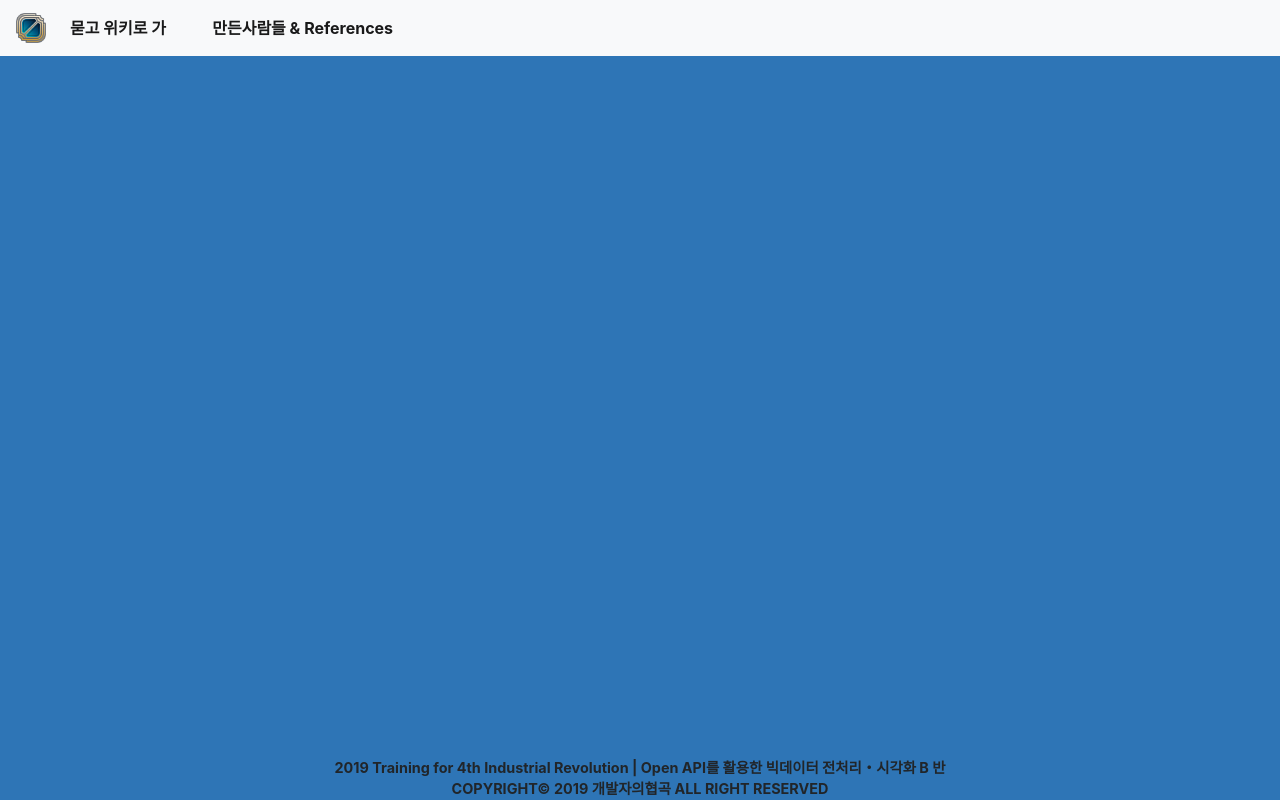
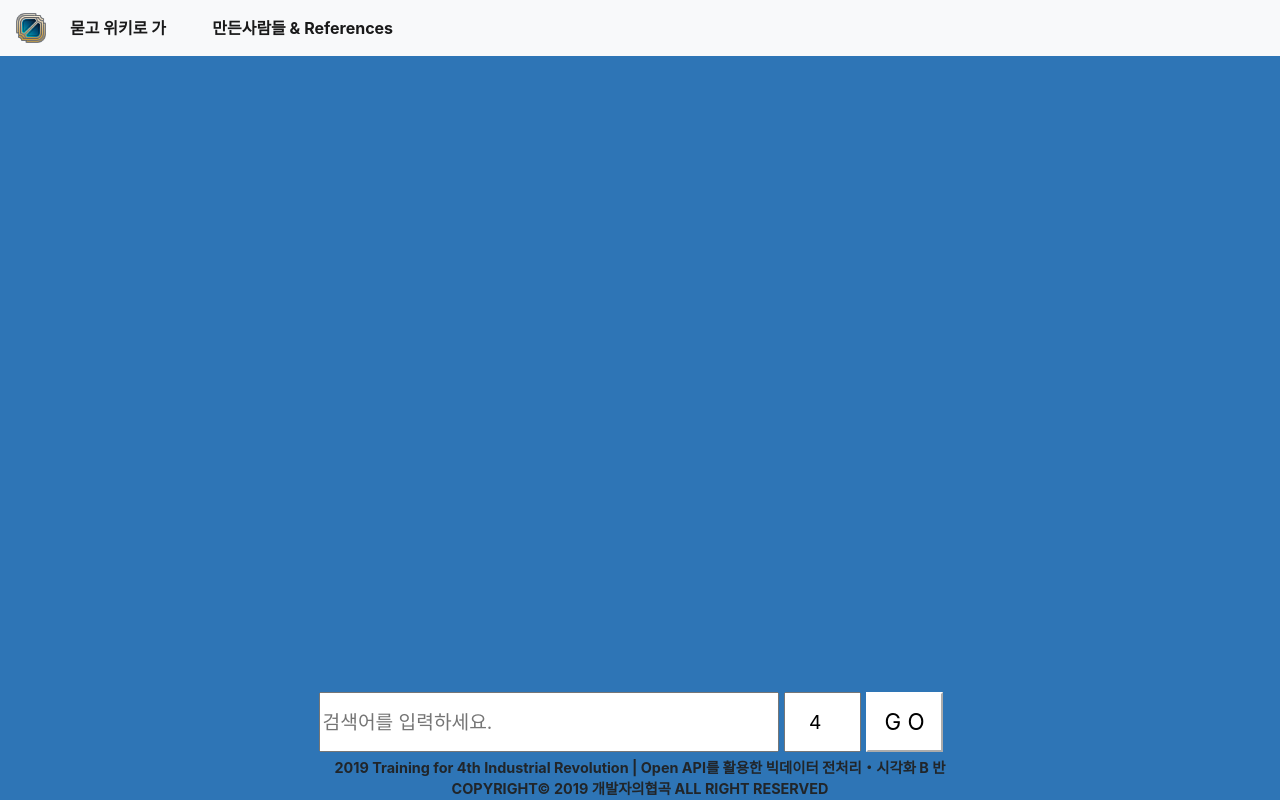
Before and after one commit to Q3333/Ask_and_Wiki, a Django app: template project/Ask_Wiki/templates/Ask_Wiki/mindmap.html in a window 1280 px wide. Run offline with Django 3.2, Linux system fonts and the light colour scheme; the template is opened without the code that fills it, so the values that code supplies are empty; some libraries are stand-ins or nearby versions.

Commit message:
마인드맵에서 검색

```diff
--- a/project/Ask_Wiki/static/Ask_Wiki/css/mindmap.css
+++ b/project/Ask_Wiki/static/Ask_Wiki/css/mindmap.css
@@ -10,6 +10,10 @@ svg{
   display:none;
 }
 */
+body.js-mindmap-active {
+  min-height: 100vh;
+}
+
 .js-mindmap-active a.node {
   background: #fff ;
   border: 1px solid #f0f0f0;
@@ -88,3 +92,52 @@ background:#8B0000;
   position:absolute; top:100px; left:100px; text-align:center;
   border:2px solid #000;
 }
+
+
+
+
+.mindmap-form-div{
+  width: 100%;
+  margin-left: 17%;
+  position:fixed;
+  bottom:40px;
+}
+.mindmap-form-inline{
+  width:60%;
+}
+.form-group-text{
+  width: 60%;
+  float: left;
+  margin-right: 0px!important;
+}
+.form-group-num{
+  width:10%;
+  float: left;
+  height:60px;
+  margin-left: 5px;
+}
+.form-group-btn{
+  float: left;
+  margin-left: 20px;
+  width:10%;
+}
+.input-num{
+  height:60px;
+  font-size: 1.2em;
+  text-align: center;
+  width: 100%;
+}
+
+#text1{
+  width:100%;
+  height:60px;
+  font-size: 1.2em;
+}
+#mindmap-search-btn{
+  width:100%;
+  height:60px;
+  font-size:1.4rem;
+  color: black;
+  background-color: white;
+  border-color: white;
+}
--- a/project/Ask_Wiki/static/Ask_Wiki/js/mindmap.js
+++ b/project/Ask_Wiki/static/Ask_Wiki/js/mindmap.js
@@ -85,7 +85,7 @@
 
         ///////////////////////////////////////////////////////////////////////////
         this.el.hover(function(){
-            $('#pop').show();
+
             $('#pop-title').text(this.text);
             //$('#pop-text').text();// html에서 ?
 
@@ -100,6 +100,11 @@
             }else{
                 $('#pop-text').text('')
             }
+            if($('#pop-text').text() == ""){
+                $('#pop-text').text('aaaaaaaaaaaaa')
+            }
+
+            $('#pop').show();
 
         });
 
--- a/project/Ask_Wiki/templates/Ask_Wiki/mindmap.html
+++ b/project/Ask_Wiki/templates/Ask_Wiki/mindmap.html
@@ -62,6 +62,46 @@
     </div>
 </div>
 
+<!-- <div class="mindmap-form-div" style="position:fixed; bottom:40px;">
+  <form class="mindmap-form-inline" action="{% url 'Ask:main' %}"  method="POST">
+      {% csrf_token %}
+    <div style="width: 100%;">
+      <div class="form-group-text mx-sm-3 mb-2">
+          <input type="text" class="mindmap-form-control" id="text1" name="search_keyword" placeholder="검색어를 입력하세요.">
+      </div>
+
+      <div class="form-group-num row">
+          <input class="form-control" type="number" value="4" id="num" min="1" max="10" step="1">
+      </div>
+
+      <div>
+        <button type="submit"  class="mindmap-btn btn-primary mb-2" id="mindmap-search-btn">G O</button>
+      </div>
+    </div>
+  </form>
+</div>  -->
+<div class="mindmap-form-div">
+  <form class="mindmap-form-inline" action="{% url 'Ask:main' %}"  method="POST">
+      {% csrf_token %}
+    <div style="width: 100%;">
+      <div class="form-group-text mx-sm-3 mb-2">
+          <input type="text" class="mindmap-form-control" id="text1" name="search_keyword" placeholder="검색어를 입력하세요.">
+      </div>
+
+      <div class="form-group-num row">
+          <input class="input-num" type="number" value="4" name="num" min="1" max="10" step="1">
+      </div>
+
+      <div class="form-group-btn">
+        <button type="submit"  class="mindmap-btn btn-primary mb-2" id="mindmap-search-btn">G O</button>
+      </div>
+    </div>
+  </form>
+</div>
+
+
+
+
 <div id="hidden-summary" style="display: none;">{% for c in total_summary %}{{c}}/{% endfor %}</div>
 
 <div id="total-keyword" style="display: none;">{% for d in first_keyword_name %}{{d}}/{% endfor %}</div>
--- a/project/Ask_Wiki/views.py
+++ b/project/Ask_Wiki/views.py
@@ -108,6 +108,7 @@ def main(request):
     search_keyword = None
     if request.method == "POST":
         search_keyword = request.POST.get('search_keyword')
+        # print(request.POST.get('num')) 가지갯수 num으로 꺼내 쓰면 됩니다
 
     if search_keyword == None or search_keyword == "" :
         return render(request, 'Ask_Wiki/error_page.html')
```
